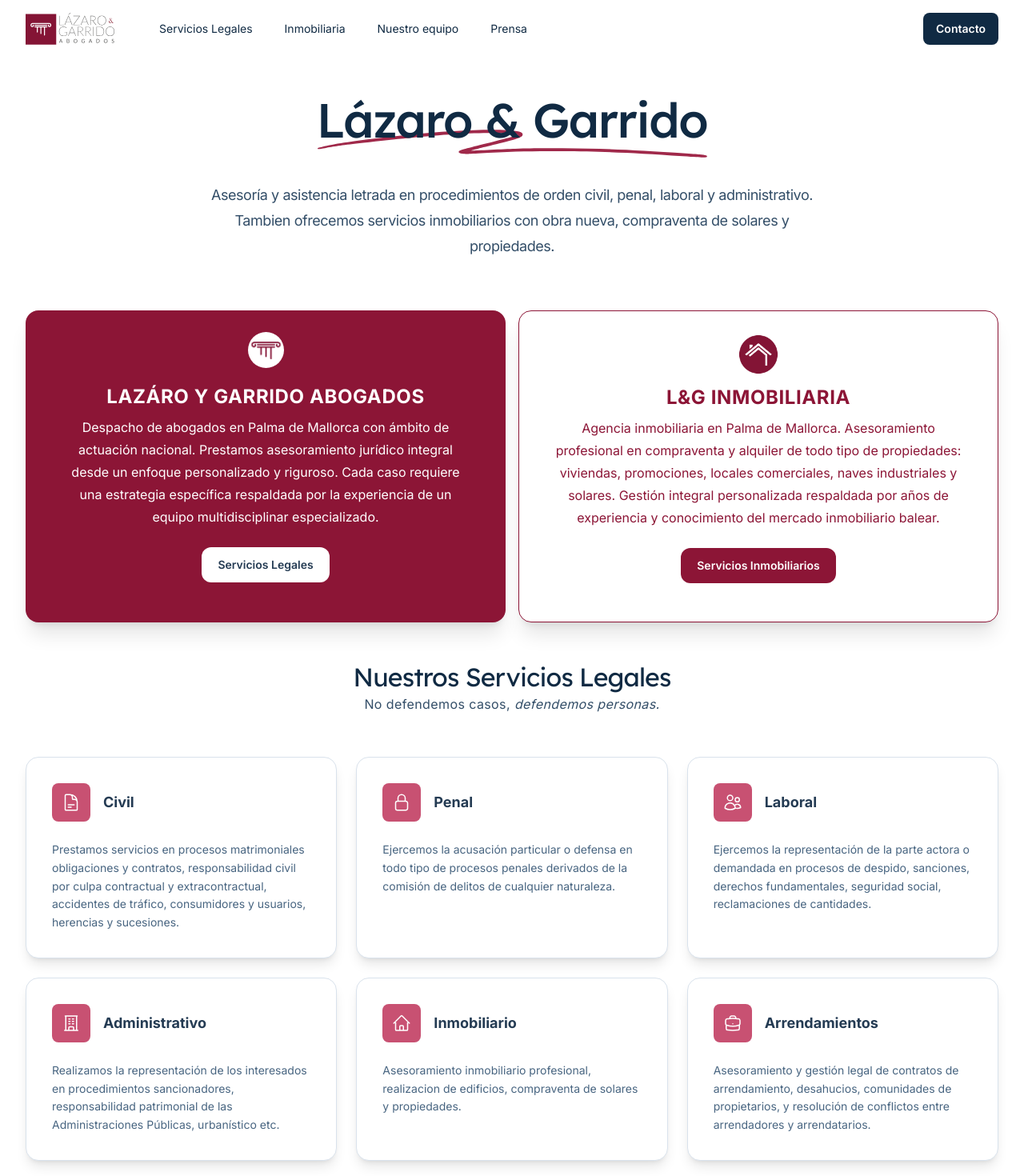
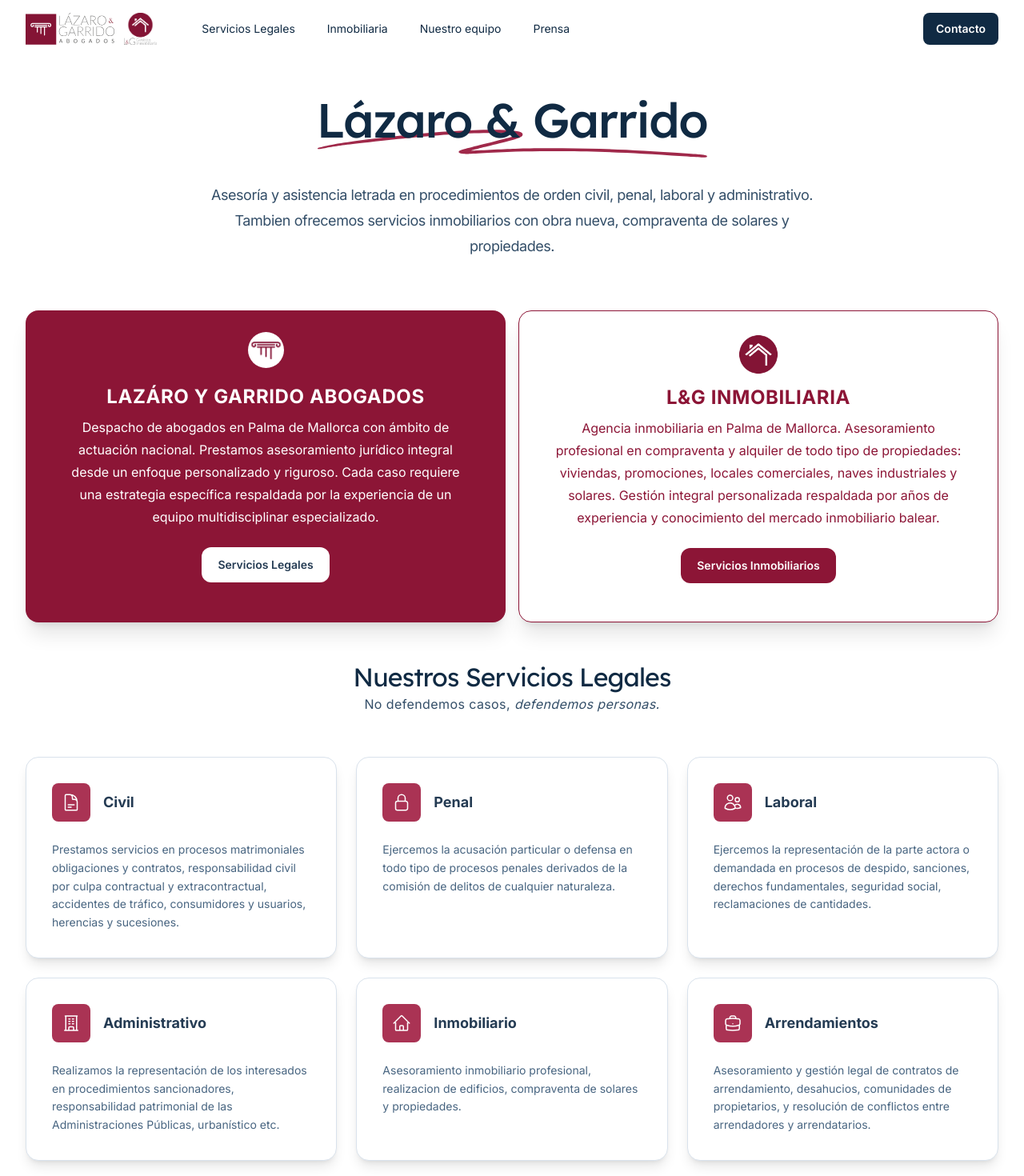
Before and after one commit to CarolinaCobo/lazaro-y-garrido, a Next.js app: page / in a window 1280 px wide. Shown: the top 1470 px of the page at 80% size. Built offline with nearby package versions, Linux system fonts and the light colour scheme.

Commit message:
New logo, colors

```diff
--- a/src/components/Header.tsx
+++ b/src/components/Header.tsx
@@ -1,5 +1,6 @@
 import { Popover, Transition } from '@headlessui/react'
 import clsx from 'clsx'
+import Image from 'next/image'
 import Link from 'next/link'
 import { Fragment, ReactNode } from 'react'
 import { Button } from '@/components/Button'
@@ -115,8 +116,20 @@ export function Header() {
       <Container>
         <nav className="relative z-50 flex justify-between">
           <div className="flex items-center md:gap-x-12">
-            <Link href="/" aria-label="Home">
+            <Link
+              href="/"
+              aria-label="Home"
+              className="flex flex-row items-center gap-x-3"
+            >
               <Logo className="h-10 w-auto" />
+
+              <Image
+                src="/lg-2.png"
+                alt="LG Logo"
+                width={140}
+                height={50}
+                className="h-10 w-auto"
+              />
             </Link>
             <div className="hidden md:flex md:gap-x-6">
               <NavLink href="/#servicios">Servicios Legales</NavLink>
--- a/src/components/ServicesGrid.tsx
+++ b/src/components/ServicesGrid.tsx
@@ -68,7 +68,7 @@ function ServiceCard({ service }: { service: Service }) {
         <div className="flex items-center justify-between">
           <div className="mb-0 flex items-center md:mb-6">
             <div className="flex-shrink-0">
-              <div className="flex h-12 w-12 items-center justify-center rounded-lg bg-mallorca-50 transition-colors duration-300 group-hover:bg-mallorca-200 md:h-12 md:w-12">
+              <div className="flex h-12 w-12 items-center justify-center rounded-lg bg-mallorca-300 transition-colors duration-300 md:h-12 md:w-12">
                 <service.icon className="h-6 w-6 text-white md:h-6 md:w-6" />
               </div>
             </div>
```
Also changed, not shown: public/lg-2.png (added), public/logo-lg-long.png (added).
